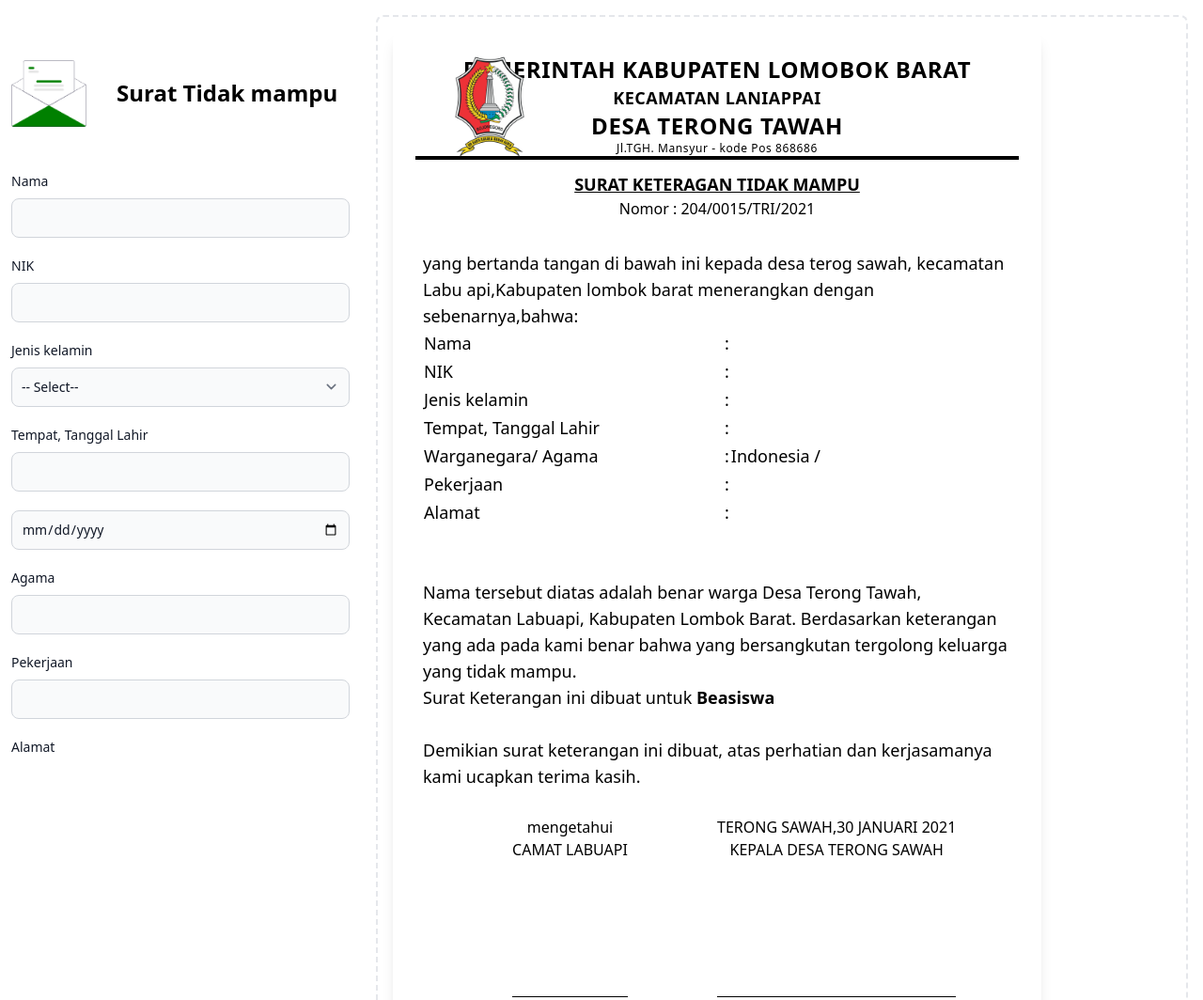
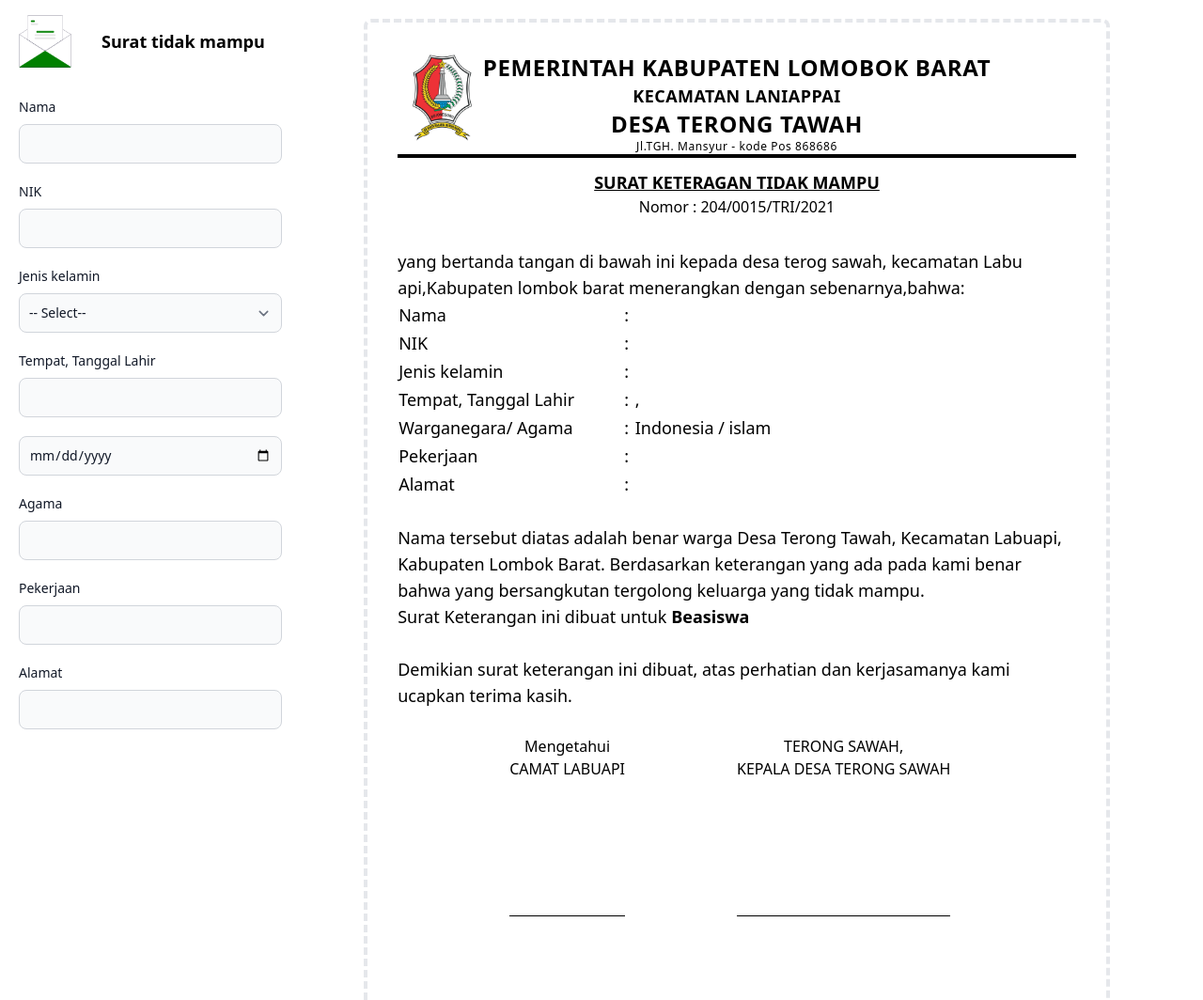
Before and after one commit to Ariemaharrucha/FE-finaProject-web, a website: page surat/surat_sktm/suratTidakMampu.html in a window 1280 px wide. Shown: the top 1064 px of the page at 94% size. Drawn offline with nearby package versions, Linux system fonts and the light colour scheme.

Commit message:
edit surat

```diff
--- a/surat/surat_sktm/suratTidakMampu.html
+++ b/surat/surat_sktm/suratTidakMampu.html
@@ -1,37 +1,38 @@
+
 <!DOCTYPE html>
-<html lang="en">
+<html lang="en" class="print:w-[210mm] print:h-[297mm]">
 <head>
     <meta charset="UTF-8">
     <meta name="viewport" content="width=device-width, initial-scale=1.0">
-
-    <script src="https://cdnjs.cloudflare.com/ajax/libs/jspdf/2.5.1/jspdf.umd.min.js"></script>
+    <title>SKTM</title>
     <script src="https://cdn.tailwindcss.com"></script>
     <link href="https://cdnjs.cloudflare.com/ajax/libs/flowbite/2.3.0/flowbite.min.css" rel="stylesheet" />
-
-
-    <title>Document</title>
+    <style>
+        @page {
+            size: "A4";
+            margin: 0;
+        }
+    </style>
 
 </head>
-<body>
+<body  >
 
-
-    <button data-drawer-target="default-sidebar" data-drawer-toggle="default-sidebar" aria-controls="default-sidebar" type="button" class="inline-flex items-center p-2 mt-2 ms-3 text-sm text-gray-500 rounded-lg sm:hidden hover:bg-gray-100 focus:outline-none focus:ring-2 focus:ring-gray-200 ">
+    <button data-drawer-target="default-sidebar" data-drawer-toggle="default-sidebar" aria-controls="default-sidebar" type="button" class="inline-flex items-center p-2 mt-2 ms-3 text-sm text-gray-500 rounded-lg sm:hidden hover:bg-gray-100 focus:outline-none focus:ring-2 focus:ring-gray-200 print:hidden ">
         <span class="sr-only">Open sidebar</span>
         <svg class="w-6 h-6" aria-hidden="true" fill="currentColor" viewBox="0 0 20 20" xmlns="http://www.w3.org/2000/svg">
         <path clip-rule="evenodd" fill-rule="evenodd" d="M2 4.75A.75.75 0 012.75 4h14.5a.75.75 0 010 1.5H2.75A.75.75 0 012 4.75zm0 10.5a.75.75 0 01.75-.75h7.5a.75.75 0 010 1.5h-7.5a.75.75 0 01-.75-.75zM2 10a.75.75 0 01.75-.75h14.5a.75.75 0 010 1.5H2.75A.75.75 0 012 10z"></path>
         </svg>
     </button>
 
-    <aside id="default-sidebar" class="fixed top-0  left-0 z-40 w-64 md:w-96 h-screen transition-transform -translate-x-full sm:translate-x-0" aria-label="Sidebar">
-        <div class="h-full px-3 py-4 overflow-y-auto bg-white">
+    <aside id="default-sidebar" class="fixed top-0 left-0 z-40 w-64 md:w-80 h-screen transition-transform -translate-x-full sm:translate-x-0 print:hidden" aria-label="Sidebar">
+        <div class="h-full px-3 md:px-5 py-4 overflow-y-auto bg-white ">
 
-            <div class="flex items-center gap-8 py-12">
-                <img src="logoSurat.png" alt="" class="w-20">
-                <span class="font-semibold text-2xl">Surat Tidak mampu</span>
+            <div class="flex items-center  gap-3 md:gap-8">
+                <img src="logoSurat.png" alt="" class="inline-block size-14">
+                <span class="text-base md:text-lg 2xl:text-xl font-semibold">Surat tidak mampu</span>
             </div>
 
-            <form class="space-y-5 ">
-
+            <form class="space-y-5  mt-8">
 
 
                 <!-- nama -->
@@ -85,28 +86,27 @@
                     <input type="text" id="alamat" class="bg-gray-50 border border-gray-300 text-gray-900 text-sm rounded-lg block w-full focus:ring-0 focus:border-gray-500 p-2.5 " required autocomplete="off" />
                 </div>
 
-            <button type="submit" class="text-white bg-blue-700 hover:bg-blue-800 focus:ring-4 focus:outline-none focus:ring-blue-300 font-medium rounded-lg text-sm w-full sm:w-auto px-5 py-2.5 text-center">Submit</button>
+                <div class="md:flex md:gap-5 space-y-4 md:space-y-0 ">
+                    <button type="submit" class="text-white  primary-100  focus:ring-4 focus:outline-none focus:ring-blue-300 font-medium rounded-lg text-sm block w-full  md:w-32   px-5 py-2.5 text-center">Submit</button>
 
 
-            <button type="button" id="downloadPdf" class="text-white bg-blue-700 hover:bg-blue-800 focus:ring-4 focus:outline-none focus:ring-blue-300 font-medium rounded-lg text-sm w-full sm:w-auto px-5 py-2.5 text-center">Download</button>
+                    <button type="button" id="printPDF" class="text-white primary-200 focus:ring-4 focus:outline-none focus:ring-blue-300 font-medium rounded-lg block w-full text-sm md:w-32 px-5 py-2.5 text-center">Download</button>
+                </div>
+
 
             </form>
 
         </div>
     </aside>
 
+    <div class="md:ml-72  flex justify-center py-5 ">
 
-    <div class="p-4 sm:ml-96">
-        <div class="p-4 border-2 border-gray-200 border-dashed rounded-lg ">
-
-            <div class="grid grid-cols-12 ">
-                <!-- surat -->
-                <div id="surat" class=" col-span-12 md:col-span-10  bg-white p-6 rounded-lg shadow-lg">
+        <div class="max-w-[210mm] min-h-[297mm] bg-white p-8 w-full border-dashed border-4 rounded-lg border-gray-200 print:border-none print:rounded-none ">
 
             <header class="flex items-center justify-center border-b-4 relative border-black">
-
-                            <img src="exLogo.png" alt="logo" class="h-28 absolute top-0 left-0 hidden xl:block">
-
+                <div class="h-24 absolute top-0 -left-5 overflow-hidden hidden xl:block print:left-5 print:-top-1 print:block  ">
+                    <img src="exLogo.png" alt="logo" class="h-full">
+                </div>
                 <div class="text-center ">
                     <h1 class="font-bold md:text-2xl tracking-wide uppercase">PEMERINTAH Kabupaten lomobok barat</h1>
                     <strong class="font-bold md:text-lg tracking-wide uppercase">KECAMATAN LANIAPPAI</strong>
@@ -115,8 +115,8 @@
                 </div>
             </header>
 
-                    <!-- isi surat  -->
-                    <div class="px-2">
+            <!-- isi surat px-2  -->
+            <div class="">
 
                 <header class="text-center mt-3">
                     <h1 class="font-bold md:text-lg uppercase underline">surat keteragan tidak mampu</h1>
@@ -124,54 +124,46 @@
                 </header>
 
                 <!-- isi -->
-                        <div class="text-lg text-wrap mt-8 ">
+                <div class="text-lg text-wrap mt-8 font-normal ">
                     <p>yang bertanda tangan di bawah ini kepada desa terog sawah, kecamatan Labu api,Kabupaten lombok barat menerangkan dengan sebenarnya,bahwa:</p>
-
-
-                            <div class="overflow-x-auto">
-                                <table class=" text-left rtl:text-right ">
-
-                                    <tbody>
-                                        <!-- nama -->
-                                        <tr class="bg-white">
-                                            <td  class="whitespace-nowrap min-w-80 " >
-                                               Nama
-                                            </td>
-                                            <td>:</td>
-                                            <td id="nameArea" class="text-nowrap">
+                    <table class="bg-white ">
+                        <tr class="" >
+                            <td class="min-w-60">Nama</td>
+                            <td class="">:&nbsp;</td>
+                            <td id="nameArea" class="text-wrap">
 
                             </td>
                         </tr>
                         <!-- nik -->
-                                        <tr class="bg-white">
+                        <tr >
                             <td  class="whitespace-nowrap">
                                NIK
                             </td>
-                                            <td>:</td>
+                            <td>:&nbsp;</td>
                             <td id="nikArea" >
 
                             </td>
                         </tr>
                         <!-- kelamin -->
-                                        <tr class="bg-white">
+                        <tr >
                             <td  class="whitespace-nowrap">
                                Jenis kelamin
                             </td>
-                                            <td>:</td>
+                            <td>:&nbsp;</td>
                             <td id="genderArea" class="">
 
                             </td>
                         </tr>
                         <!-- tgl lahir -->
-                                        <tr class="bg-white">
+                        <tr >
                             <td  class="whitespace-nowrap">
                                Tempat, Tanggal Lahir
                             </td>
-                                            <td>:</td>
+                            <td>:&nbsp;</td>
                             <td class="">
                              <span id="lahirArea">
 
-                                             </span>
+                             </span>,
                              <span id="dateArea">
 
                              </span>
@@ -179,40 +171,38 @@
                             </td>
                         </tr>
                         <!-- wni -->
-                                        <tr class="bg-white">
+                        <tr >
                             <td  class="whitespace-nowrap">
                                Warganegara/ Agama
                             </td>
-                                            <td>:</td>
+                            <td>:&nbsp;</td>
                             <td class="">
-                                              <span id="negara">Indonesia</span> / <span id="agamaArea">    </span>
+                              <span id="negara">Indonesia</span> / <span id="agamaArea"> islam  </span>
                             </td>
                         </tr>
                         <!-- pekerjaan -->
-                                        <tr class="bg-white">
+                        <tr >
                             <td  class="whitespace-nowrap">
                                Pekerjaan
                             </td>
-                                            <td>:</td>
+                            <td>:&nbsp;</td>
                             <td id="pekerjaanArea" class="">
 
                             </td>
                         </tr>
                         <!-- alamat -->
-                                        <tr class="bg-white">
+                        <tr >
                             <td  class="whitespace-nowrap">
                                Alamat
                             </td>
-                                            <td>:</td>
+                            <td>:&nbsp;</td>
                             <td id="alamatArea" class="">
 
                             </td>
                         </tr>
 
                     </table>
-                            </div>
 
-                            <br>
                     <p class="whitespace-pre-line">
                         Nama tersebut diatas adalah benar warga Desa Terong Tawah, Kecamatan Labuapi, Kabupaten Lombok Barat. Berdasarkan keterangan yang ada pada kami benar bahwa yang bersangkutan tergolong keluarga yang tidak mampu.
                         Surat Keterangan ini dibuat untuk <strong>Beasiswa</strong>
@@ -225,7 +215,7 @@
                     <div class="flex flex-row text-base">
                         <div class="w-1/2 flex justify-center items-center">
                             <div class="w-fit text-center">
-                                        <p>mengetahui</p>
+                                <p>Mengetahui</p>
                                 <P>CAMAT LABUAPI</P>
                                 <p class="border-b border-black mt-36"></p>
                             </div>
@@ -233,20 +223,14 @@
                         </div>
                         <div class="w-1/2 text-center">
                             <div class="w-fit text-center ">
-                                        <p>TERONG SAWAH,30 JANUARI 2021</p>
+                                <p>TERONG SAWAH,<span id="dateSurat"></span></p>
                                 <P>KEPALA DESA TERONG SAWAH</P>
                                 <p class="border-b border-black mt-36"></p>
                             </div>
                         </div>
                     </div>
-
-                        </div>
-
-                    </div>
-
                 </div>
             </div>
-
         </div>
     </div>
 
@@ -254,5 +238,6 @@
 
     <script src="script.js"></script>
     <script src="https://cdnjs.cloudflare.com/ajax/libs/flowbite/2.3.0/flowbite.min.js"></script>
+
 </body>
 </html>
```
Also changed, not shown: surat/surat_sktm/script.js (+0 -75 lines). Lines whose indentation alone changed are shown as unchanged.
